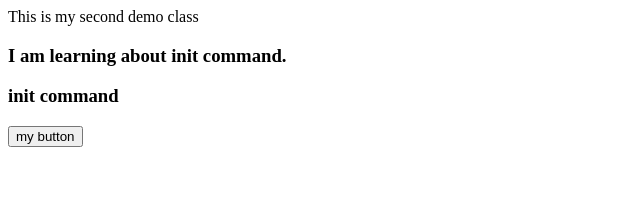
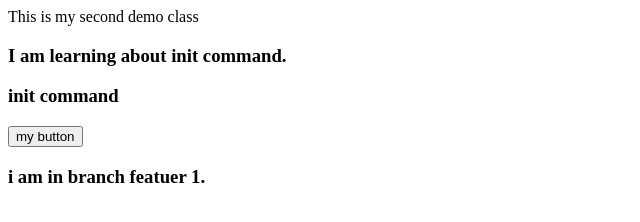
Before and after one commit to Mdfardeenkhan13/Demo2, a plain HTML site: page index.html in a window 1280 px wide. Shown: the whole page, without its empty margins (0-640 px from the left). Drawn offline with Linux system fonts and the light colour scheme.

Commit message:
feature1

```diff
--- a/index.html
+++ b/index.html
@@ -2,3 +2,4 @@
 <h3>I am learning about init command.</h3>
 <h3>init command </h3>
 <button>my button</button>
+<h3>i am in branch featuer 1.</h3>
```
